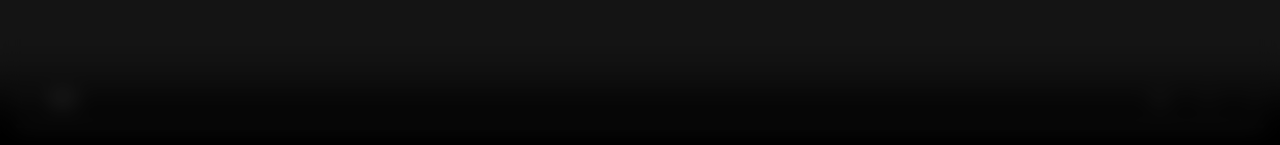
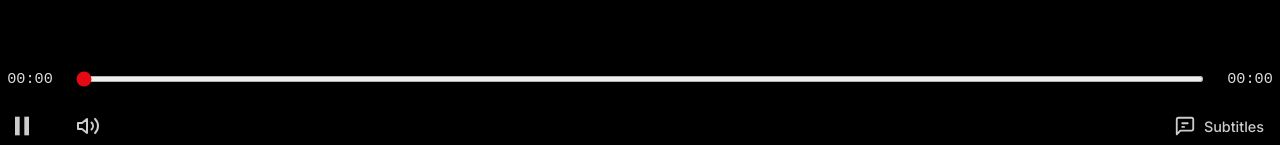
Before and after one commit to Nazaadp/mediaStream, a SvelteKit app in the folder clientTauri/: page /watch/1 in a window 1280 px wide. Shown: the part 652-797 px from the top of the page. Built offline with nearby package versions, Linux system fonts and the light colour scheme; no server answers.

Commit message:
changed default multimedia player to custom css

```diff
--- a/clientTauri/src/routes/watch/[infoHash]/+page.svelte
+++ b/clientTauri/src/routes/watch/[infoHash]/+page.svelte
@@ -14,41 +14,40 @@
     // UI State
     let isReadyToPlay = false; // True when backend has the file created
     let isBuffering = true; // True while waiting for video to load or buffering
-    let isPlaying = false;
     let error = null;
 
+    // Player State
+    let currentTime = 0;
+    let duration = 0;
+    let isPaused = false;
+    let volume = 1;
+    let isMuted = false;
+    let isControlsVisible = true;
+    let controlsTimeout = null;
+
     // Torrent State
-    let statusInterval;
+    let ws;
     let torrentProgress = 0;
     let torrentState = "Connecting to peers...";
 
-    onMount(() => {
-        console.log("Started Video Player component for hash:", infoHash);
+    function connectWebSocket() {
+        ws = new WebSocket("wss://192.168.1.37:443/api/v1/ws/status");
 
-        // Poll the backend for torrent status every 1.5 seconds
-        statusInterval = setInterval(async () => {
+        ws.onopen = () => {
+            console.log("WebSocket connected for status updates");
+        };
+
+        ws.onmessage = (event) => {
             try {
-                const res = await fetch(
-                    "https://192.168.1.37:443/api/v1/status",
-                );
-                if (res.ok) {
-                    const statusList = await res.json();
-
+                const statusList = JSON.parse(event.data);
                 const myTorrent = statusList.find(
-                        (t) =>
-                            t.info_hash.toLowerCase() ===
-                            infoHash.toLowerCase(),
+                    (t) => t.info_hash.toLowerCase() === infoHash.toLowerCase(),
                 );
 
                 if (myTorrent) {
                     torrentProgress = myTorrent.progress;
                     torrentState = myTorrent.state;
 
-                        // Only log periodically if not full to avoid spam, or just log once it updates
-                        //console.log("progress: ", torrentProgress, "state: " , torrentState);
-
-                        // If progress > 0, it means it finished downloading metadata
-                        // and has started writing file pieces to disk.
                     if (torrentProgress > 0.05 && !isReadyToPlay) {
                         console.log(
                             "Torrent is ready! Initializing stream.",
@@ -62,16 +61,23 @@
                         "Torrent not found in backend status loop! Target Hash:",
                         infoHash,
                     );
-                        console.log(
-                            "Backend provided hashes:",
-                            statusList.map((t) => t.info_hash),
-                        );
-                    }
                 }
             } catch (e) {
-                console.warn("Status fetch failed", e);
+                console.warn("Status parse failed", e);
             }
-        }, 1500);
+        };
+
+        ws.onclose = () => {
+            if (!isReadyToPlay) {
+                console.log("WebSocket closed prematurely, reconnecting...");
+                setTimeout(connectWebSocket, 2000);
+            }
+        };
+    }
+
+    onMount(() => {
+        console.log("Started Video Player component for hash:", infoHash);
+        connectWebSocket();
     });
 
     async function saveWatchHistory() {
@@ -161,7 +167,7 @@
     }
 
     onDestroy(() => {
-        if (statusInterval) clearInterval(statusInterval);
+        if (ws) ws.close();
         saveWatchHistory();
     });
 
@@ -176,11 +182,38 @@
 
     function handleVideoPlaying() {
         isBuffering = false;
-        isPlaying = true;
     }
 
     function handleVideoPause() {
-        isPlaying = false;
+        // Handled by bind:paused
+    }
+
+    function showControls() {
+        isControlsVisible = true;
+        clearTimeout(controlsTimeout);
+        controlsTimeout = setTimeout(() => {
+            if (!isPaused) isControlsVisible = false;
+        }, 3000);
+    }
+
+    function togglePlay() {
+        if (!videoElement) return;
+        if (isPaused) videoElement.play();
+        else videoElement.pause();
+    }
+
+    function toggleMute() {
+        isMuted = !isMuted;
+    }
+
+    function formatTime(secs) {
+        if (isNaN(secs) || secs < 0) return "00:00";
+        const h = Math.floor(secs / 3600);
+        const m = Math.floor((secs % 3600) / 60);
+        const s = Math.floor(secs % 60);
+        return h > 0
+            ? `${h}:${m.toString().padStart(2, "0")}:${s.toString().padStart(2, "0")}`
+            : `${m.toString().padStart(2, "0")}:${s.toString().padStart(2, "0")}`;
     }
 
     function handleVideoError(e) {
@@ -198,9 +231,14 @@
     }
 </script>
 
-<div class="player-container">
+<!-- svelte-ignore a11y-no-static-element-interactions -->
+<div
+    class="player-container"
+    on:mousemove={showControls}
+    on:mouseleave={() => (isControlsVisible = false)}
+>
     <!-- Top Bar -->
-    <div class="top-bar">
+    <div class="top-bar" class:hidden={!isControlsVisible && !isPaused}>
         <button class="back-btn" on:click={goBack}>
             <svg
                 xmlns="http://www.w3.org/2005/svg"
@@ -229,20 +267,155 @@
 
     <!-- Video Element -->
     <!-- svelte-ignore a11y-media-has-caption -->
+    <!-- svelte-ignore a11y-click-events-have-key-events -->
     <video
         bind:this={videoElement}
+        bind:currentTime
+        bind:duration
+        bind:paused={isPaused}
+        bind:volume
+        bind:muted={isMuted}
         src={videoSrc}
-        controls
         autoplay
         crossorigin="anonymous"
         on:waiting={handleVideoWaiting}
         on:playing={handleVideoPlaying}
-        on:pause={handleVideoPause}
+        on:click={togglePlay}
         on:error={handleVideoError}
         class="media-video"
     >
         Your browser does not support HTML5 video.
     </video>
+
+    <!-- Bottom Controls Overlay -->
+    <div
+        class="controls-overlay"
+        class:hidden={!isControlsVisible && !isPaused}
+    >
+        <!-- Timeline -->
+        <div class="timeline-container">
+            <span class="time-read">{formatTime(currentTime)}</span>
+            <input
+                type="range"
+                class="timeline-slider"
+                min="0"
+                max={duration || 1}
+                bind:value={currentTime}
+                on:mousedown={() => {
+                    if (!isPaused && videoElement) videoElement.pause();
+                }}
+                on:mouseup={() => {
+                    if (isPaused && videoElement) videoElement.play();
+                }}
+                on:input={() => {
+                    if (videoElement) videoElement.currentTime = currentTime;
+                }}
+            />
+            <span class="time-read">{formatTime(duration)}</span>
+        </div>
+
+        <div class="controls-row">
+            <div class="controls-left">
+                <!-- Play/Pause -->
+                <button class="control-btn" on:click={togglePlay}>
+                    {#if isPaused}
+                        <svg
+                            viewBox="0 0 24 24"
+                            fill="currentColor"
+                            width="28"
+                            height="28"
+                        >
+                            <polygon points="5 3 19 12 5 21 5 3"></polygon>
+                        </svg>
+                    {:else}
+                        <svg
+                            viewBox="0 0 24 24"
+                            fill="currentColor"
+                            width="28"
+                            height="28"
+                        >
+                            <rect x="6" y="4" width="4" height="16"></rect>
+                            <rect x="14" y="4" width="4" height="16"></rect>
+                        </svg>
+                    {/if}
+                </button>
+
+                <!-- Volume Control -->
+                <div class="volume-group">
+                    <button class="control-btn" on:click={toggleMute}>
+                        {#if isMuted || volume === 0}
+                            <svg
+                                viewBox="0 0 24 24"
+                                fill="none"
+                                stroke="currentColor"
+                                stroke-width="2"
+                                stroke-linecap="round"
+                                stroke-linejoin="round"
+                                width="24"
+                                height="24"
+                            >
+                                <polygon
+                                    points="11 5 6 9 2 9 2 15 6 15 11 19 11 5"
+                                ></polygon>
+                                <line x1="23" y1="9" x2="17" y2="15"
+                                ></line><line x1="17" y1="9" x2="23" y2="15"
+                                ></line>
+                            </svg>
+                        {:else}
+                            <svg
+                                viewBox="0 0 24 24"
+                                fill="none"
+                                stroke="currentColor"
+                                stroke-width="2"
+                                stroke-linecap="round"
+                                stroke-linejoin="round"
+                                width="24"
+                                height="24"
+                            >
+                                <polygon
+                                    points="11 5 6 9 2 9 2 15 6 15 11 19 11 5"
+                                ></polygon>
+                                <path
+                                    d="M19.07 4.93a10 10 0 0 1 0 14.14M15.54 8.46a5 5 0 0 1 0 7.07"
+                                ></path>
+                            </svg>
+                        {/if}
+                    </button>
+                    <input
+                        type="range"
+                        class="volume-slider"
+                        min="0"
+                        max="1"
+                        step="0.05"
+                        bind:value={volume}
+                    />
+                </div>
+            </div>
+
+            <div class="controls-right">
+                <!-- Subtitles Button Dummy -->
+                <button class="control-btn config-btn">
+                    <svg
+                        viewBox="0 0 24 24"
+                        fill="none"
+                        stroke="currentColor"
+                        stroke-width="2"
+                        stroke-linecap="round"
+                        stroke-linejoin="round"
+                        width="22"
+                        height="22"
+                    >
+                        <path
+                            d="M21 15a2 2 0 0 1-2 2H7l-4 4V5a2 2 0 0 1 2-2h14a2 2 0 0 1 2 2z"
+                        ></path>
+                        <line x1="9" y1="9" x2="15" y2="9"></line>
+                        <line x1="9" y1="13" x2="11" y2="13"></line>
+                    </svg>
+                    <span>Subtitles</span>
+                </button>
+            </div>
+        </div>
+    </div>
 
     <!-- Overlays -->
     {#if !isReadyToPlay || (isBuffering && !error)}
@@ -377,4 +550,118 @@
             transform: rotate(360deg);
         }
     }
+
+    /* --- Custom Player Controls --- */
+    .hidden {
+        opacity: 0 !important;
+        pointer-events: none;
+    }
+
+    .controls-overlay {
+        position: absolute;
+        bottom: 0;
+        left: 0;
+        width: 100%;
+        padding: var(--spacing-xxl) var(--spacing-xl) var(--spacing-xl)
+            var(--spacing-xl);
+        background: linear-gradient(
+            0deg,
+            rgba(0, 0, 0, 0.9) 0%,
+            transparent 100%
+        );
+        display: flex;
+        flex-direction: column;
+        gap: var(--spacing-md);
+        z-index: 2010;
+        transition: opacity var(--transition-normal);
+    }
+
+    .timeline-container {
+        display: flex;
+        align-items: center;
+        gap: var(--spacing-md);
+        width: 100%;
+    }
+
+    .time-read {
+        font-family: monospace;
+        font-size: 0.95rem;
+        color: #ddd;
+        min-width: 60px;
+        text-align: center;
+    }
+
+    .timeline-slider {
+        flex: 1;
+        cursor: pointer;
+        height: 6px;
+        border-radius: 3px;
+        accent-color: var(--accent-color);
+        background: rgba(255, 255, 255, 0.2);
+    }
+
+    .controls-row {
+        display: flex;
+        justify-content: space-between;
+        align-items: center;
+        width: 100%;
+    }
+
+    .controls-left,
+    .controls-right {
+        display: flex;
+        align-items: center;
+        gap: var(--spacing-lg);
+    }
+
+    .control-btn {
+        background: transparent;
+        border: none;
+        color: white;
+        cursor: pointer;
+        display: flex;
+        align-items: center;
+        justify-content: center;
+        padding: 8px;
+        border-radius: 50%;
+        transition: all var(--transition-fast);
+        opacity: 0.8;
+    }
+
+    .control-btn:hover {
+        opacity: 1;
+        background: rgba(255, 255, 255, 0.15);
+        transform: scale(1.1);
+    }
+
+    .volume-group {
+        display: flex;
+        align-items: center;
+        gap: 8px;
+    }
+
+    .volume-slider {
+        width: 80px;
+        cursor: pointer;
+        accent-color: white;
+        height: 4px;
+        opacity: 0;
+        transition: opacity var(--transition-fast);
+    }
+
+    .volume-group:hover .volume-slider {
+        opacity: 1;
+    }
+
+    .config-btn {
+        border-radius: var(--border-radius-sm);
+        padding: 8px 16px;
+        gap: 8px;
+        font-weight: 500;
+        font-size: 0.9rem;
+    }
+
+    .config-btn:hover {
+        background: rgba(255, 255, 255, 0.2);
+    }
 </style>
```
Lines whose indentation alone changed are shown as unchanged.
